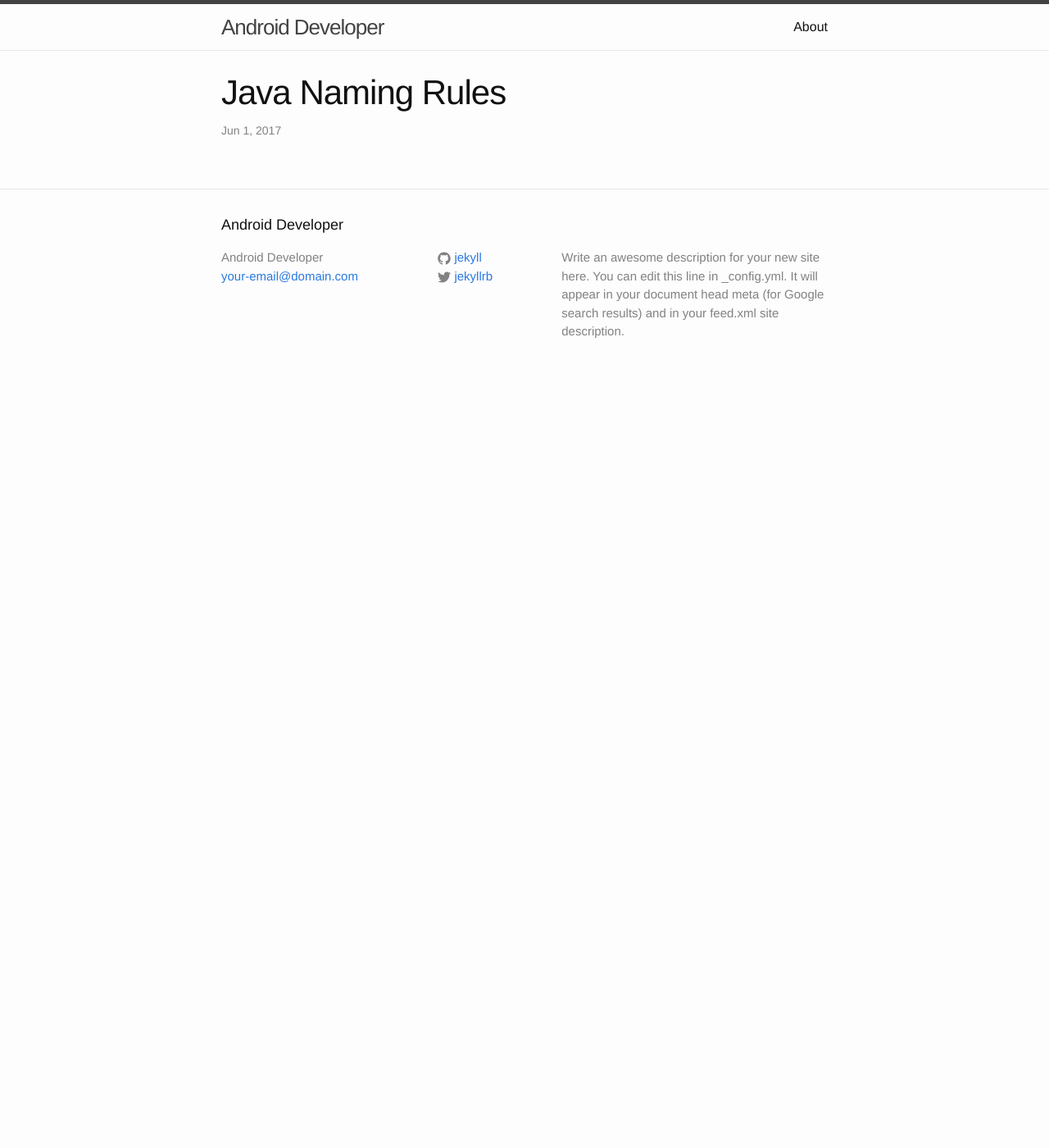
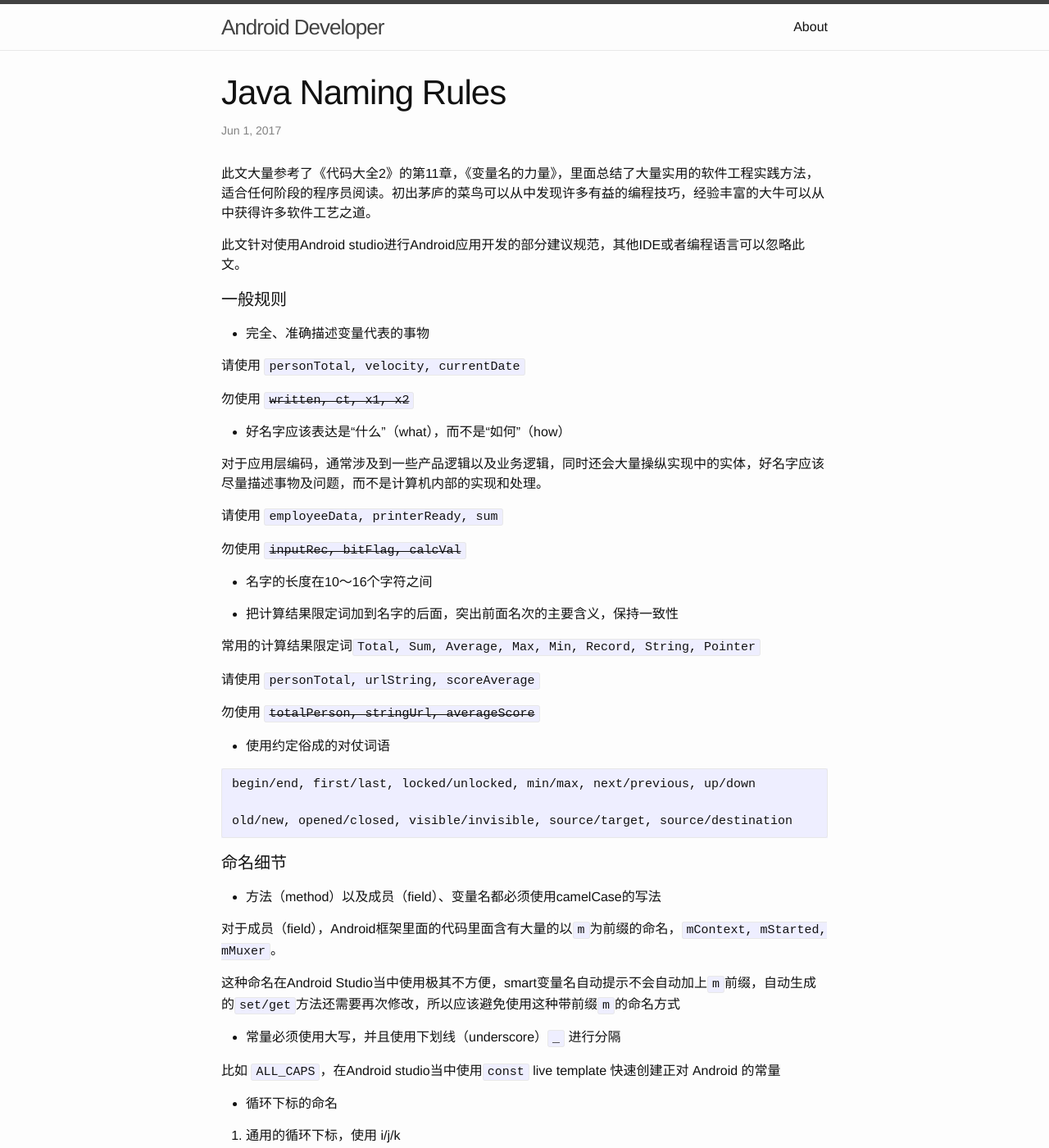
Before and after one commit to WanghongLin/wanghonglin.github.io, a Jekyll site: the page built from _posts/2017-06-02-java-naming-rules.markdown, in a window 1280 px wide and 1400 px high. Shown: the whole window at 82% size. Built offline with Jekyll 4.4.1, drawn with Linux system fonts in a browser that asks for light colours; some of the changed text lies outside the part shown.

Commit message:
Update 2017-06-02-java-naming-rules.markdown

````diff
--- a/_posts/2017-06-02-java-naming-rules.markdown
+++ b/_posts/2017-06-02-java-naming-rules.markdown
@@ -4,3 +4,89 @@ title: Java Naming Rules
 date: 2017-06-01 22:51:01 +0800
 categories: android
 ---
+
+此文大量参考了《代码大全2》的第11章，《变量名的力量》，里面总结了大量实用的软件工程实践方法，适合任何阶段的程序员阅读。初出茅庐的菜鸟可以从中发现许多有益的编程技巧，经验丰富的大牛可以从中获得许多软件工艺之道。
+
+此文针对使用Android studio进行Android应用开发的部分建议规范，其他IDE或者编程语言可以忽略此文。
+
+#### 一般规则
+
+* 完全、准确描述变量代表的事物
+
+请使用 `personTotal, velocity, currentDate`
+
+勿使用 <del>`written, ct, x1, x2`</del>
+
+* 好名字应该表达是“什么”（what），而不是“如何”（how）
+
+对于应用层编码，通常涉及到一些产品逻辑以及业务逻辑，同时还会大量操纵实现中的实体，好名字应该尽量描述事物及问题，而不是计算机内部的实现和处理。
+
+请使用 `employeeData, printerReady, sum`
+
+勿使用 <del>`inputRec, bitFlag, calcVal`</del>
+
+* 名字的长度在10～16个字符之间
+
+* 把计算结果限定词加到名字的后面，突出前面名次的主要含义，保持一致性
+
+常用的计算结果限定词`Total, Sum, Average, Max, Min, Record, String, Pointer`
+
+请使用 `personTotal, urlString, scoreAverage`
+
+勿使用 <del>`totalPerson, stringUrl, averageScore`</del>
+
+* 使用约定俗成的对仗词语
+
+```
+begin/end, first/last, locked/unlocked, min/max, next/previous, up/down
+
+old/new, opened/closed, visible/invisible, source/target, source/destination
+```
+
+#### 命名细节
+
+* 方法（method）以及成员（field）、变量名都必须使用camelCase的写法
+
+对于成员（field），Android框架里面的代码里面含有大量的以`m`为前缀的命名，`mContext, mStarted, mMuxer`。
+
+这种命名在Android Studio当中使用极其不方便，smart变量名自动提示不会自动加上`m`前缀，自动生成的`set/get`方法还需要再次修改，所以应该避免使用这种带前缀`m`的命名方式
+
+* 常量必须使用大写，并且使用下划线（underscore）`_` 进行分隔
+
+比如 `ALL_CAPS`，在Android studio当中使用`const` live template 快速创建正对 Android 的常量
+
+* 循环下标的命名
+
+1. 通用的循环下标，使用 i/j/k
+2. 用来操作图形／像素的下标 x/y/z
+3. 用其他更好的名字 `teamIndex, pictureIndex, employeeIndex`
+
+* 绝对不允许用flag表示状态变量
+
+加更多的前缀和后缀使人一眼就可以看出该状态变量的含义和意图
+
+* 布尔变量命名
+
+使用简单的命名 `done, error, found, success, ok`，或者使用更加具有含义的命名 `frameAvailable, fileExists, sourceFileFound`
+
+* 使用前缀约定枚举类型／相互关联的常量
+
+```java
+public enum Color {
+    COLOR_RED,
+    COLOR_GREEN,
+    COLOR_BLUE
+    //...
+}
+
+public static final int IO_SUCCESS = 0x01
+public static final int IO_ERROR_UKNOWN = 0x02;
+public static final int IO_ERROR_INSUFFICIENT_STORAGE = 0x04;
+public static final int IO_ERROR_DEVICE_NOT_AVAILABLE = 0x08;
+```
+
+#### 当你实在想不到好的名字的时候
+
+使用Android Studio的变量名智能自动提示 `Control + space`/`Control + Shift + space`
+
+使用IDE内部自带的规范总比每一个人天马行空来一个名字要具有更好的可读性
````
